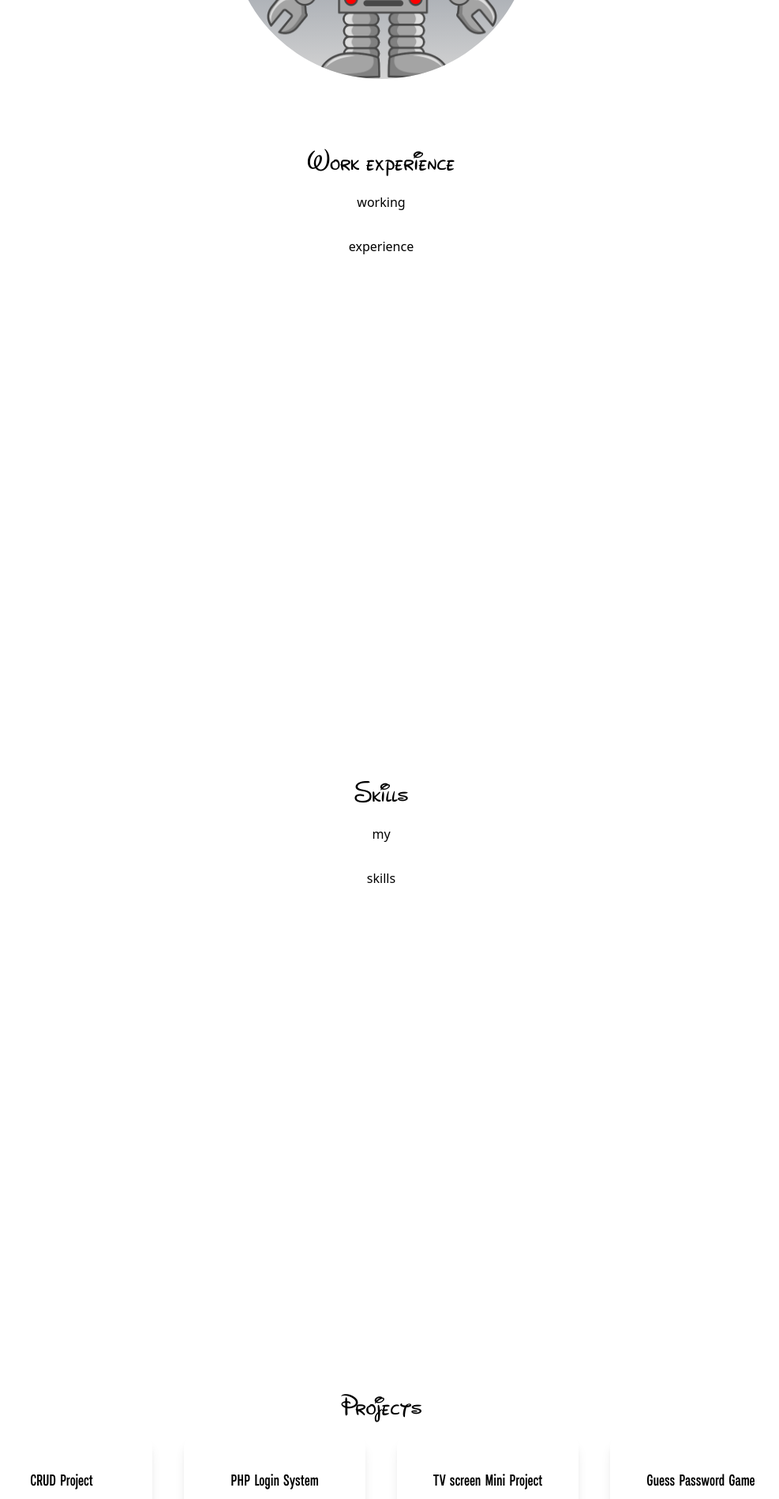
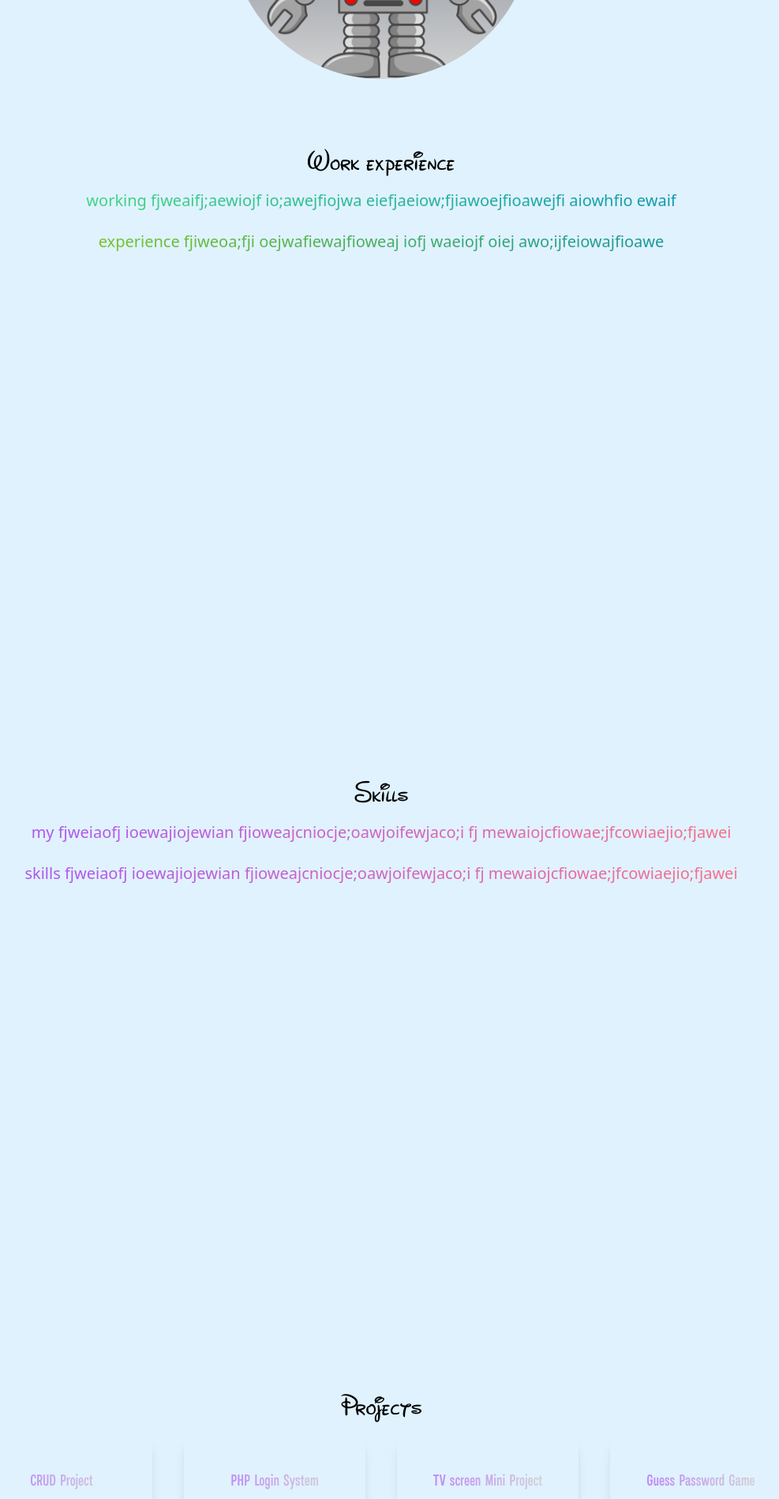
Before and after one commit to Kl0y2u2n8a/my-portfolio, a Next.js app: page / in a window 1280 px wide. Shown: the part 880-2778 px from the top of the page at 79% size, without its empty margins (157-1144 px from the left). Built offline with nearby package versions, Linux system fonts and the light colour scheme.

Commit message:
dark mode

```diff
--- a/package.json
+++ b/package.json
@@ -12,7 +12,8 @@
     "next": "14.1.0",
     "react": "^18",
     "react-dom": "^18",
-    "react-icons": "^5.0.1"
+    "react-icons": "^5.0.1",
+    "react-router-dom": "^6.22.1"
   },
   "devDependencies": {
     "autoprefixer": "^10.0.1",
--- a/pages/index.js
+++ b/pages/index.js
@@ -3,37 +3,41 @@ import {BsFillMoonStarsFill} from 'react-icons/bs';
 import {AiFillLinkedin, AiFillGithub} from 'react-icons/ai';
 import Image from 'next/image';
 import robot from '../public/robot.png';
+import {useState} from "react";
+import {Link} from "react-router-dom";
 
 export default function Home() {
+  const [darkMode, setDarkMode] = useState(false);
+
   return (
 
-      <div>
+      <div className={darkMode ? "dark": ""}>
         <Head>
           <title>Kevin Liang Portfolio</title>
           <link rel="icon" href="/favicon.ico"/>
         </Head>
 
-        <main className="px-5 md:px-10 lg:px-20">
+        <main className="px-5 w-auto md:px-10 lg:px-20 bg-sky-100 dark:bg-gray-900">
           <section className="min-h-screen">
             <nav className="py-10 mb-12 flex justify-between">
-              <h1 className="text-xl font-burtons">kevinliangweb</h1>
+              <h1 className="text-xl font-burtons dark:text-white"><a href="/">kevinliangweb</a></h1>
               <ul className="flex items-center">
-                <li><BsFillMoonStarsFill className="cursor-pointer text-xl"/></li>
-                <li><a href="#" className="px-4 ml-8 font-burtons">Resume</a></li>
+                <li><BsFillMoonStarsFill onClick={()=> setDarkMode(!darkMode)} className="cursor-pointer text-xl dark:text-white"/></li>
+                <li><a href="#" className="px-4 ml-8 font-burtons dark:text-white">Resume</a></li>
               </ul>
             </nav>
 
             <div className="text-center p-10">
               <h2 className="text-4xl py-2 bg-gradient-to-r from-cyan-400 to-indigo-800 bg-clip-text text-transparent md:text-5xl lg:text-6xl lg:py-3">Kevin Liang</h2>
-              <h3 className="text-xl py-2 md:text-2xl lg:text-3xl">Infrastructure Engineer</h3>
+              <h3 className="text-xl py-2 md:text-2xl lg:text-3xl bg-gradient-to-r from-purple-500 to-sky-400 bg-clip-text text-transparent ">Infrastructure Engineer</h3>
               <p className="text-md font-rony9 py-3 leading-8 bg-gradient-to-br from-sky-400  to-indigo-700 bg-clip-text text-transparent max-w-l mx-auto md:text-lg lg:text-xl lg:py-3">
                 Currently working as Onsite Help desk Service and Dispatch troubleshooting Engineer.
                 Major in Computer Science in University of Illinois at Chicago.
                 Having Passion on Front-end developing. I am currently learning React and Typescript by myself.
               </p>
             </div>
-            <div className="text-4xl flex justify-center gap-10 text-gray-600">
-              <AiFillGithub/>
+            <div className="text-4xl flex justify-center gap-10 text-gray-600 dark:text-sky-200">
+              <AiFillGithub />
               <AiFillLinkedin />
             </div>
             <div className="relative mx-auto bg-gradient-to-b from-slate-600 to-neutral-300 rounded-full w-80 h-80 mt-20 overflow-hidden md:w-96 md:h-96">
@@ -44,12 +48,12 @@ export default function Home() {
 
           <section className="min-h-screen p-10">
             <div className="text-center p-10">
-              <h3 className="text-4xl py-1 font-newWalt">Work experience</h3>
-              <p className="text-md py-3 leading-8">
-                working
+              <h3 className="text-4xl py-1 font-newWalt  dark:text-white">Work experience</h3>
+              <p className="text-md py-3 bg-gradient-to-r from-green-400 to-cyan-600 bg-clip-text text-transparent max-w-l mx-auto md:text-lg lg:text-xl lg:py-3 leading-8">
+                working fjweaifj;aewiojf io;awejfiojwa eiefjaeiow;fjiawoejfioawejfi aiowhfio ewaif
               </p>
-              <p className="text-md py-3 leading-8">
-                experience
+              <p className="text-md py-3 bg-gradient-to-r from-lime-500 to-cyan-600 bg-clip-text text-transparent max-w-l mx-auto md:text-lg lg:text-xl lg:py-3 leading-8">
+                experience fjiweoa;fji oejwafiewajfioweaj iofj waeiojf oiej awo;ijfeiowajfioawe
               </p>
 
             </div>
@@ -57,61 +61,61 @@ export default function Home() {
 
           <section className="min-h-screen p-10">
             <div className="text-center p-10">
-              <h3 className="text-4xl py-1 font-newWalt">Skills</h3>
-              <p className="text-md py-3 leading-8">
-                my
+              <h3 className="text-4xl py-1 font-newWalt dark:text-white">Skills</h3>
+              <p className="text-md py-3 bg-gradient-to-r from-purple-500 to-rose-400 bg-clip-text text-transparent max-w-l mx-auto md:text-lg lg:text-xl lg:py-3 leading-8">
+                my fjweiaofj ioewajiojewian fjioweajcniocje;oawjoifewjaco;i fj mewaiojcfiowae;jfcowiaejio;fjawei
               </p>
-              <p className="text-md py-3 leading-8">
-                skills
+              <p className="text-md py-3 bg-gradient-to-r from-purple-500 to-rose-400 bg-clip-text text-transparent max-w-l mx-auto md:text-lg lg:text-xl lg:py-3 leading-8">
+                skills fjweiaofj ioewajiojewian fjioweajcniocje;oawjoifewjaco;i fj mewaiojcfiowae;jfcowiaejio;fjawei
               </p>
 
             </div>
           </section>
 
           <section className="min-h-screen p-10 mx-auto">
-            <h2 className="text-center text-4xl p-5 font-newWalt">Projects</h2>
+            <h2 className="text-center text-4xl p-5 font-newWalt dark:text-white">Projects</h2>
             <div className="md:flex md:gap-5 lg:flex lg:gap-10">
-              <div className="text-center shadow-lg p-10 rounded-xl mx-auto">
+              <div className="text-center shadow-lg p-10 rounded-xl mx-auto dark:shadow-gray-500">
 
-                  <h3 className="text-2xl font-salma md:text-xl lg:text-l">CRUD Project</h3>
-                  <p className="py-2 font-rony9">description...123</p>
-                  <h4 className="py-2 text-sky-400 font-rony9">Tools & Language I use</h4>
-                  <p className="text-red-400 py-1 font-rony9">Visual Studio Code</p>
-                  <p className="text-red-400 py-1 font-rony9">PHP</p>
-                  <p className="text-red-400 py-1 font-rony9">HTML/CSS</p>
-                  <p className="text-red-400 py-1 font-rony9">XAMPP</p>
+                  <h3 className="text-2xl font-salma md:text-xl bg-gradient-to-r from-purple-400 to-neutral-300 bg-clip-text text-transparent lg:text-l">CRUD Project</h3>
+                  <p className="py-2 font-rony9 bg-gradient-to-r from-sky-400 to-red-400 bg-clip-text text-transparent">description...123</p>
+                  <h4 className="py-2 bg-gradient-to-r from-sky-400 to-amber-400 bg-clip-text text-transparent font-rony9">Tools & Language I use</h4>
+                  <p className="text-sm bg-gradient-to-r from-red-500 to-orange-300 bg-clip-text text-transparent py-1 font-rony9">Visual Studio Code</p>
+                  <p className="text-sm bg-gradient-to-r from-red-500 to-orange-300 bg-clip-text text-transparent py-1 font-rony9">PHP</p>
+                  <p className="text-sm bg-gradient-to-r from-red-500 to-orange-300 bg-clip-text text-transparent py-1 font-rony9">HTML/CSS</p>
+                  <p className="text-sm bg-gradient-to-r from-red-500 to-orange-300 bg-clip-text text-transparent py-1 font-rony9">XAMPP</p>
               </div>
 
-              <div className="text-center shadow-lg p-10 rounded-xl mx-auto">
+              <div className="text-center shadow-lg p-10 rounded-xl mx-auto  dark:shadow-gray-500">
 
-                  <h3 className="text-2xl font-salma md:text-xl lg:text-l">PHP Login System</h3>
-                  <p className="py-2 font-rony9">description...123</p>
-                  <h4 className="py-2 text-sky-400 font-rony9">Tools & Language I use</h4>
-                  <p className="text-red-400 py-1 font-rony9">Visual Studio Code</p>
-                  <p className="text-red-400 py-1 font-rony9">PHP</p>
-                  <p className="text-red-400 py-1 font-rony9">HTML/CSS</p>
-                  <p className="text-red-400 py-1 font-rony9">XAMPP</p>
+                  <h3 className="text-2xl font-salma md:text-xl bg-gradient-to-r from-purple-400 to-neutral-300 bg-clip-text text-transparent lg:text-l">PHP Login System</h3>
+                  <p className="py-2 font-rony9 bg-gradient-to-r from-sky-400 to-red-400 bg-clip-text text-transparent">description...123</p>
+                  <h4 className="py-2 bg-gradient-to-r from-sky-400 to-amber-400 bg-clip-text text-transparent font-rony9">Tools & Language I use</h4>
+                  <p className="text-sm bg-gradient-to-r from-red-500 to-orange-300 bg-clip-text text-transparent py-1 font-rony9">Visual Studio Code</p>
+                  <p className="text-sm bg-gradient-to-r from-red-500 to-orange-300 bg-clip-text text-transparent py-1 font-rony9">PHP</p>
+                  <p className="text-sm bg-gradient-to-r from-red-500 to-orange-300 bg-clip-text text-transparent py-1 font-rony9">HTML/CSS</p>
+                  <p className="text-sm bg-gradient-to-r from-red-500 to-orange-300 bg-clip-text text-transparent py-1 font-rony9">XAMPP</p>
 
               </div>
 
-              <div className="text-center shadow-lg p-10 rounded-xl mx-auto">
+              <div className="text-center shadow-lg p-10 rounded-xl mx-auto dark:shadow-gray-500">
 
-                  <h3 className="text-2xl font-salma md:text-xl lg:text-l">TV screen Mini Project</h3>
-                  <p className="py-2 font-rony9">description...123</p>
-                  <h4 className="py-2 text-sky-400 font-rony9">Tools & Language I use</h4>
-                  <p className="text-red-400 py-1 font-rony9">Visual Studio Code</p>
-                  <p className="text-red-400 py-1 font-rony9">HTML/CSS</p>
+                  <h3 className="text-2xl font-salma md:text-xl bg-gradient-to-r from-purple-400 to-neutral-300 bg-clip-text text-transparent lg:text-l">TV screen Mini Project</h3>
+                  <p className="py-2 font-rony9 bg-gradient-to-r from-sky-400 to-red-400 bg-clip-text text-transparent">description...123</p>
+                  <h4 className="py-2 bg-gradient-to-r from-sky-400 to-amber-400 bg-clip-text text-transparent font-rony9">Tools & Language I use</h4>
+                  <p className="text-sm bg-gradient-to-r from-red-500 to-orange-300 bg-clip-text text-transparent py-1 font-rony9">Visual Studio Code</p>
+                  <p className="text-sm bg-gradient-to-r from-red-500 to-orange-300 bg-clip-text text-transparent py-1 font-rony9">HTML/CSS</p>
 
               </div>
 
-              <div className="text-center shadow-lg p-10 rounded-xl mx-auto">
+              <div className="text-center shadow-lg p-10 rounded-xl mx-auto dark:shadow-gray-500">
 
-                <h3 className="text-2xl font-salma md:text-xl lg:text-l">Guess Password Game</h3>
-                <p className="py-2 font-rony9">description...123</p>
-                <h4 className="py-2 text-sky-400 font-rony9">Tools & Language I use</h4>
-                <p className="text-red-400 py-1 font-rony9">Visual Studio Code</p>
-                <p className="text-red-400 py-1 font-rony9">HTML/CSS</p>
-                <p className="text-red-400 py-1 font-rony9">JavaScript</p>
+                <h3 className="text-2xl font-salma md:text-xl bg-gradient-to-r from-purple-400 to-neutral-300 bg-clip-text text-transparent lg:text-l">Guess Password Game</h3>
+                <p className="py-2 font-rony9 bg-gradient-to-r from-sky-400 to-red-400 bg-clip-text text-transparent">description...123</p>
+                <h4 className="py-2 bg-gradient-to-r from-sky-400 to-amber-400 bg-clip-text text-transparent font-rony9">Tools & Language I use</h4>
+                <p className="text-sm bg-gradient-to-r from-red-500 to-orange-300 bg-clip-text text-transparent py-1 font-rony9">Visual Studio Code</p>
+                <p className="text-sm bg-gradient-to-r from-red-500 to-orange-300 bg-clip-text text-transparent py-1 font-rony9">HTML/CSS</p>
+                <p className="text-sm bg-gradient-to-r from-red-500 to-orange-300 bg-clip-text text-transparent py-1 font-rony9">JavaScript</p>
 
               </div>
             </div>
--- a/tailwind.config.js
+++ b/tailwind.config.js
@@ -1,5 +1,6 @@
 /** @type {import('tailwindcss').Config} */
 module.exports = {
+  darkMode:"class",
   content: [
     "./pages/**/*.{js,ts,jsx,tsx,mdx}",
     "./components/**/*.{js,ts,jsx,tsx,mdx}",
```
Also changed, not shown: 1 other file (tests, documents, lock files or other folders).
